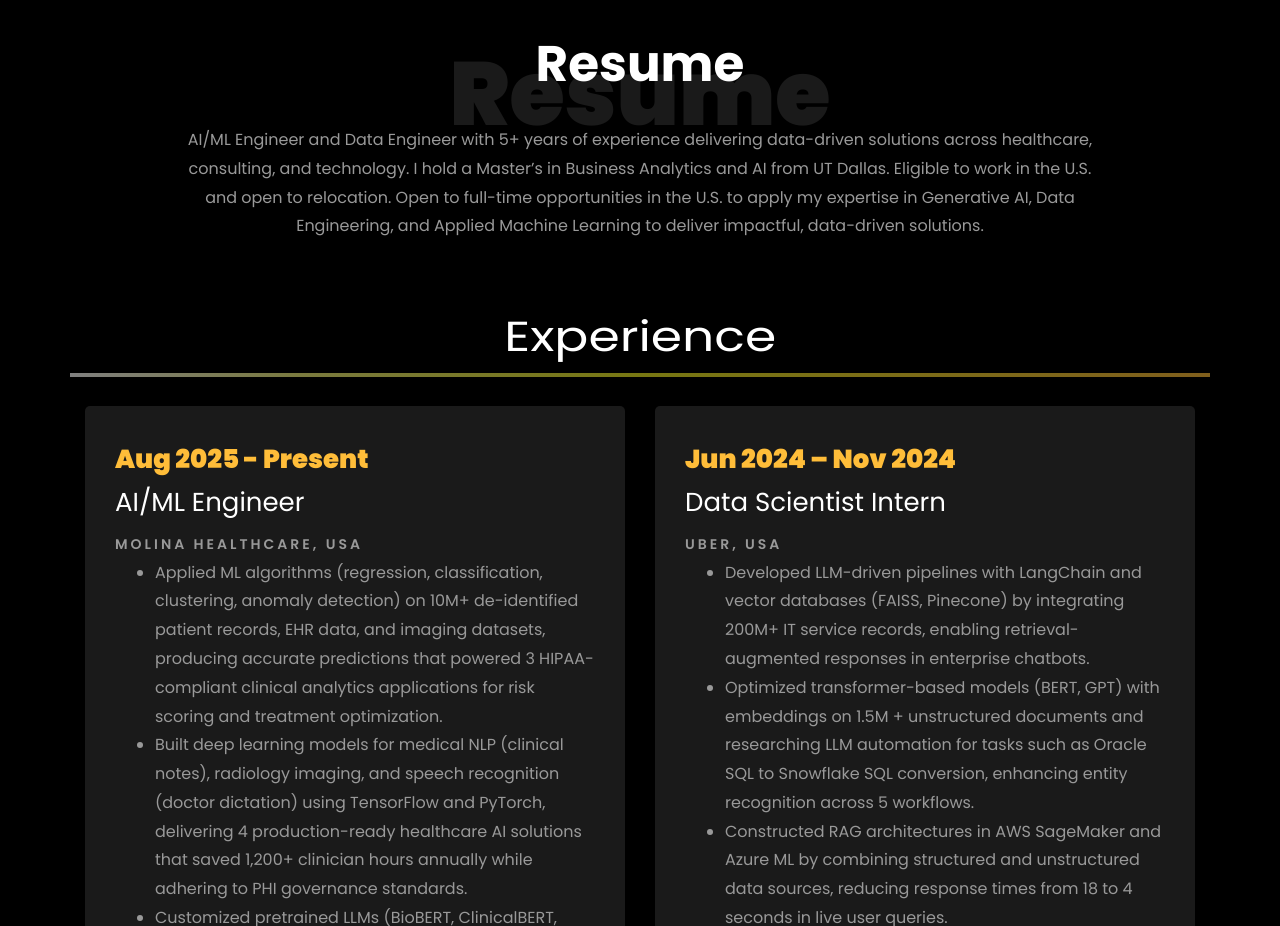
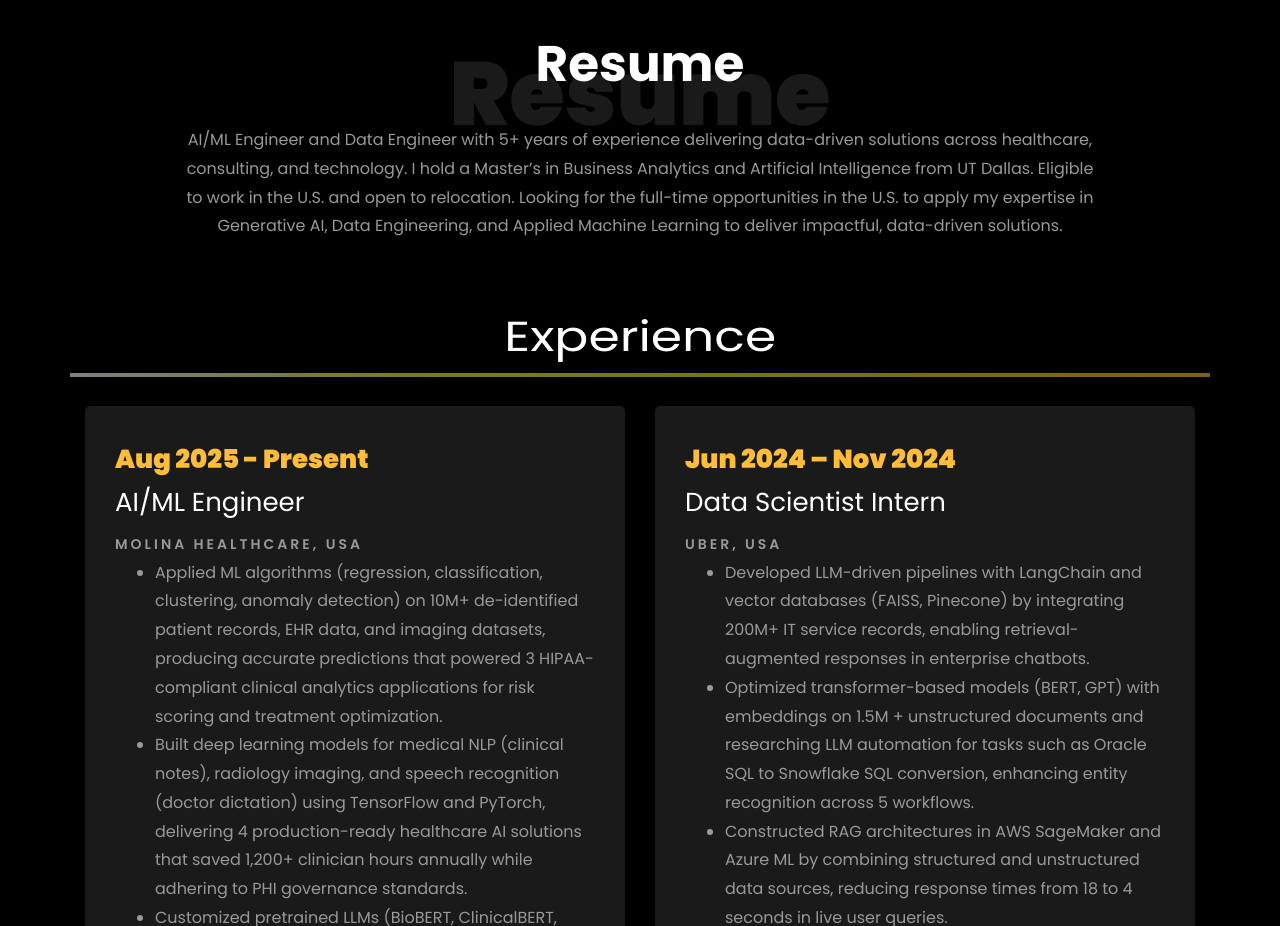
Before and after one commit to Abhinav-Sahu-260495/AbhinavSahu, a plain HTML site: page index.html in a window 1280 px wide. Shown: the part 1960-2886 px from the top of the page. Drawn offline with Linux system fonts and the light colour scheme; files whose address does not match are found by name.

Commit message:
Update index.html

```diff
--- a/index.html
+++ b/index.html
@@ -330,7 +330,7 @@
             <h1 class="big big-2">Resume</h1>
             <h2 class="mb-4">Resume</h2>
             <p>
-              AI/ML Engineer and Data Engineer with 5+ years of experience delivering data-driven solutions across healthcare, consulting, and technology. I hold a Master’s in Business Analytics and AI from UT Dallas. Eligible to work in the U.S. and open to relocation. Open to full-time opportunities in the U.S. to apply my expertise in Generative AI, Data Engineering, and Applied Machine Learning to deliver impactful, data-driven solutions. </p>
+              AI/ML Engineer and Data Engineer with 5+ years of experience delivering data-driven solutions across healthcare, consulting, and technology. I hold a Master’s in Business Analytics and Artificial Intelligence from UT Dallas. Eligible to work in the U.S. and open to relocation. Looking for the full-time opportunities in the U.S. to apply my expertise in Generative AI, Data Engineering, and Applied Machine Learning to deliver impactful, data-driven solutions. </p>
           </div>
         </div>
 
```
